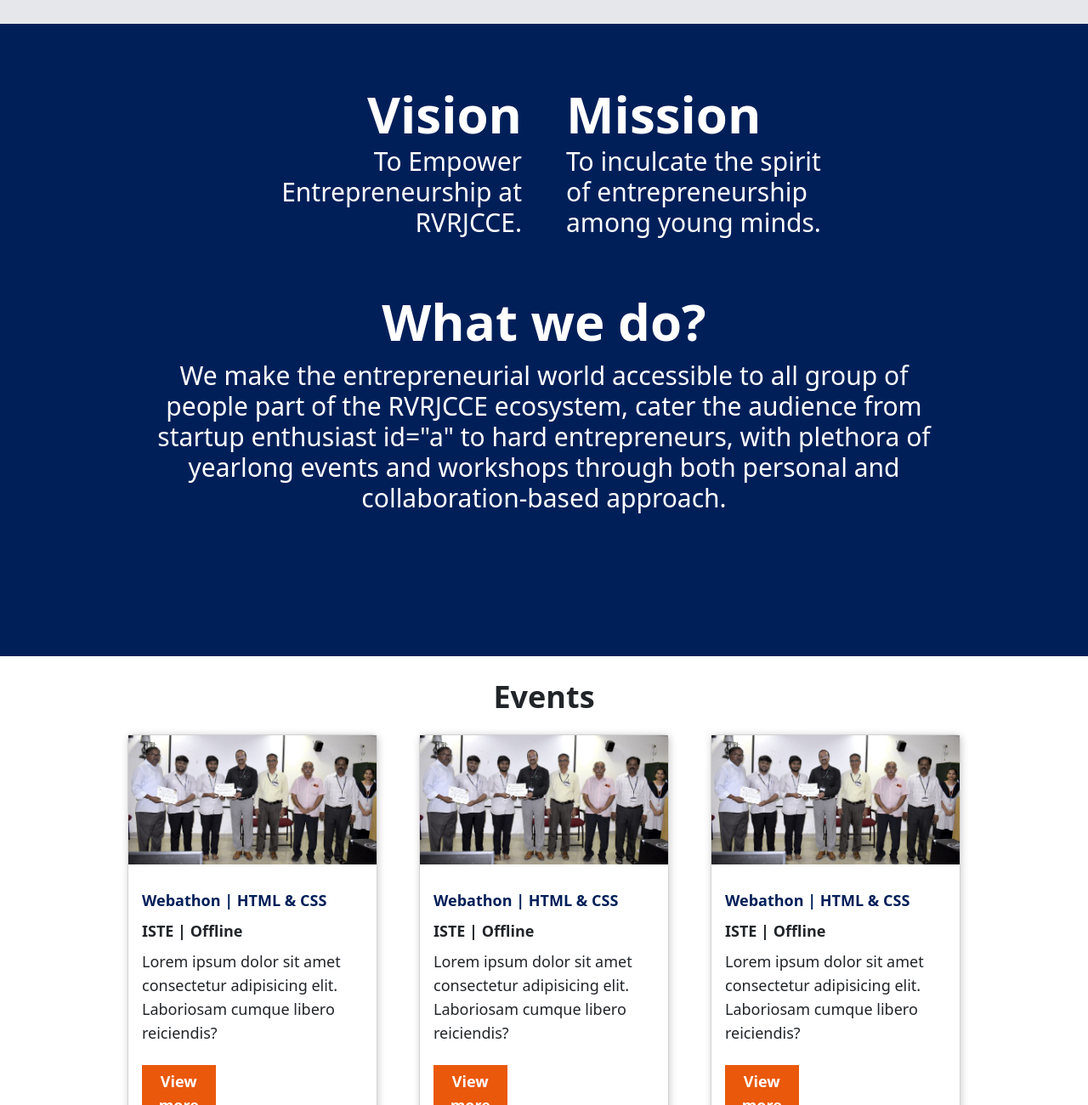
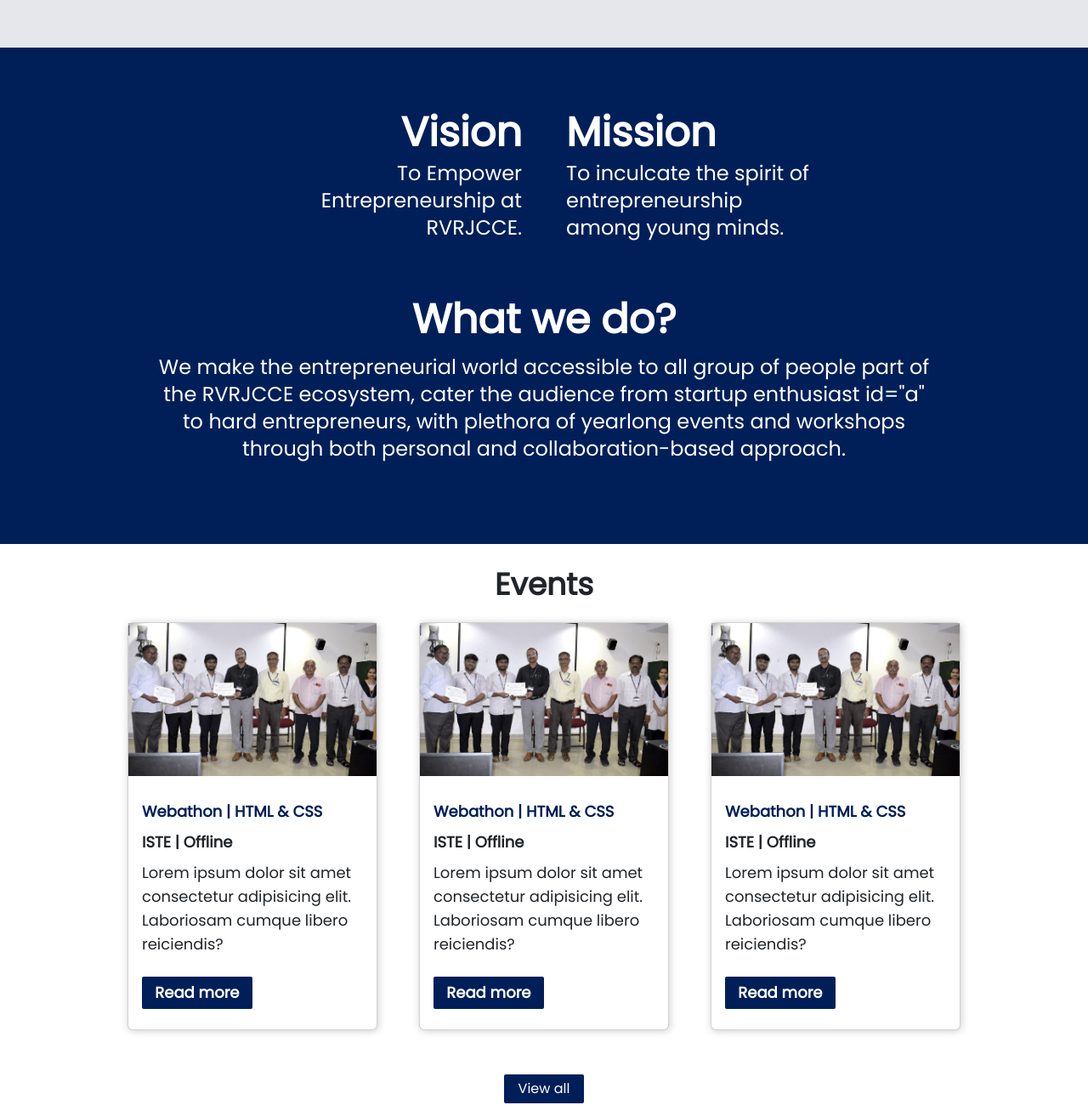
Before and after one commit to SkShoheb33/RJIT, a plain HTML site: page index.html in a window 1280 px wide. Shown: the part 1500-2800 px from the top of the page at 85% size. Drawn offline with nearby package versions, Linux system fonts and the light colour scheme; a web font is replaced by a local one.

Commit message:
first commit

```diff
--- a/index.html
+++ b/index.html
@@ -16,7 +16,9 @@
     <link href="https://unpkg.com/aos@2.3.1/dist/aos.css" rel="stylesheet">
     <script src="https://unpkg.com/aos@2.3.1/dist/aos.js"></script>
     <link rel="stylesheet" href="style.css">
-
+    <link rel="preconnect" href="https://fonts.googleapis.com">
+    <link rel="preconnect" href="https://fonts.gstatic.com" crossorigin>
+    <link href="https://fonts.googleapis.com/css2?family=Bricolage+Grotesque&family=Cedarville+Cursive&family=Poppins&family=Roboto&display=swap" rel="stylesheet">
 </head>
 
 <body class="h-[100vh] scroll-bar-remove">
@@ -187,7 +189,7 @@
         <div class="flex flex-col w-full  bg-gray-200 md:pt-6 md:pb-12">
             <div class="flex flex-col mx-auto w-full md:w-3/4 text-center p-3">
                 <div class="md:text-4xl text-xl font-bold">ABOUT SINE</div>
-                <div class="text-xs md:text-lg text-justify md:text-center p-1 md:p-3">
+                <div class="text-xs md:text-lg  text-justify md:text-center p-1 md:p-3">
                     Society for Innovation and Entrepreneurship (SINE), is an umbrella organisation at IIT Bombay for fostering entrepreneurship and nurturing tech start-ups. It administers a business incubator which provides ‘Start to scale’ support for technology based
                     entrepreneurship and facilitates the conversion of research activity into entrepreneurial ventures.
                 </div>
@@ -208,25 +210,25 @@
         </div>
         <!-- vission & mission -->
         <div class="flex bg-[#001F59] py-8 w-full flex-col text-white items-center justify-center">
-            <div class="flex flex-col   md:h-[85vh] items-center w-full ">
+            <div class="flex flex-col   md:h-[65vh] items-center w-full ">
                 <div class="flex flex-col  md:flex-row mt-6 md:mt-10 px-6 md:w-[700px] justify-between">
                     <div data-aos="fade-right" data-aos-easing="linear" data-aos-duration="1000" class="flex flex-col w-full md:my-1 md:w-[300px]  text-right">
-                        <div class="md:text-6xl text-4xl font-bold">Vision</div>
-                        <div class="flex text-lg md:text-3xl my-2 md:my-4 font-thin">
+                        <div class="md:text-5xl text-4xl font-bold">Vision</div>
+                        <div class="flex text-sm md:text-2xl my-2 md:my-4 font-thin">
                             To Empower Entrepreneurship at RVRJCCE.
                         </div>
                     </div>
                     <div data-aos="fade-left" data-aos-easing="linear" data-aos-duration="1000" class="flex flex-col w-full md:my-1  md:w-[300px]  items-left text-left">
-                        <div class="md:text-6xl text-4xl font-bold">Mission</div>
-                        <div class="flex text-lg md:text-3xl my-2 md:my-4 font-thin">
+                        <div class="md:text-5xl text-4xl font-bold">Mission</div>
+                        <div class="flex text-sm md:text-2xl my-2 md:my-4 font-thin">
                             To inculcate the spirit of entrepreneurship among young minds.
                         </div>
                     </div>
                 </div>
                 <!-- question -->
                 <div data-aos="fade-up" data-aos-easing="linear" data-aos-duration="1500" class="flex w-full md:w-3/4 p-2 flex-col my-5  items-center">
-                    <div class="flex text-4xl md:text-6xl font-bold">What we do?</div>
-                    <div class="flex text-lg md:text-3xl p-3 md:p-4 text-center font-thin">
+                    <div class="flex text-4xl md:text-5xl font-bold">What we do?</div>
+                    <div class="flex text-sm md:text-2xl p-3 md:p-4 text-center font-thin">
                         We make the entrepreneurial world accessible to all group of people part of the RVRJCCE ecosystem, cater the audience from startup enthusiast id="a" to hard entrepreneurs, with plethora of yearlong events and workshops through both personal and collaboration-based approach.
                     </div>
                 </div>
@@ -252,7 +254,7 @@
                         <div class="font-light">
                             Lorem ipsum dolor sit amet consectetur adipisicing elit. Laboriosam cumque libero reiciendis?
                         </div>
-                        <button class="viewbtn text-white justify-center w-1/3 p-1 bg-orange-600 font-bold mt-4 flex ">View more</button>
+                        <button class="viewbtn text-white justify-center w-2/4 py-1 rounded-sm bg-[#001f59] font-bold mt-4 flex ">Read more</button>
                     </div>
                 </div>
                 <div data-aos="zoom-in-down" data-aos-duration="1200" class="card hover:cursor-pointer my-2 flex flex-col w-full h-[420px]  md:h-[480px] md:w-[30%]">
@@ -271,7 +273,7 @@
                         <div class="font-light">
                             Lorem ipsum dolor sit amet consectetur adipisicing elit. Laboriosam cumque libero reiciendis?
                         </div>
-                        <button class="viewbtn text-white justify-center w-1/3 p-1 bg-orange-600 font-bold mt-4 flex ">View more</button>
+                        <button class="viewbtn text-white justify-center w-2/4 py-1 rounded-sm bg-[#001f59] font-bold mt-4 flex ">Read more</button>
                     </div>
                 </div>
                 <div data-aos="zoom-in-left" data-aos-duration="1200" class="card hover:cursor-pointer my-2 flex flex-col w-full h-[420px]  md:h-[480px] md:w-[30%]">
@@ -290,11 +292,12 @@
                         <div class="font-light">
                             Lorem ipsum dolor sit amet consectetur adipisicing elit. Laboriosam cumque libero reiciendis?
                         </div>
-                        <button class="viewbtn text-white justify-center w-1/3 p-1 bg-orange-600 font-bold mt-4 flex ">View more</button>
+                        <button class="viewbtn text-white justify-center w-2/4 py-1 rounded-sm bg-[#001f59] font-bold mt-4 flex ">Read more</button>
                     </div>
                 </div>
 
             </div>
+            <div class="flex bg-[#001f59] viewbtn hover:cursor-pointer md:my-7 py-1 px-3 md:py-2 md:px-7 text-white rounded-sm">View all</div>
         </div>
         <!-- news -->
         <div class="flex flex-col bg-[#001f59] text-white p-3 pb-6 md:p-8">
--- a/style.css
+++ b/style.css
@@ -4,6 +4,18 @@
 
 .b {
     display: none !important;
+}
+
+body {
+    /* font-family: 'Bricolage Grotesque', sans-serif; */
+    /* font-family: 'Cedarville Cursive', cursive; */
+    /* font-family: 'Poppins', sans-serif; */
+    /* font-family: 'Bricolage Grotesque', sans-serif; */
+    /* font-family: 'Cedarville Cursive', cursive; */
+    font-family: 'Poppins', sans-serif;
+    /* font-family: 'Poppins', sans-serif; */
+    /* font-family: 'Roboto', sans-serif; */
+    /* font-family: 'Roboto', sans-serif; */
 }
 
 #listItems {
```
